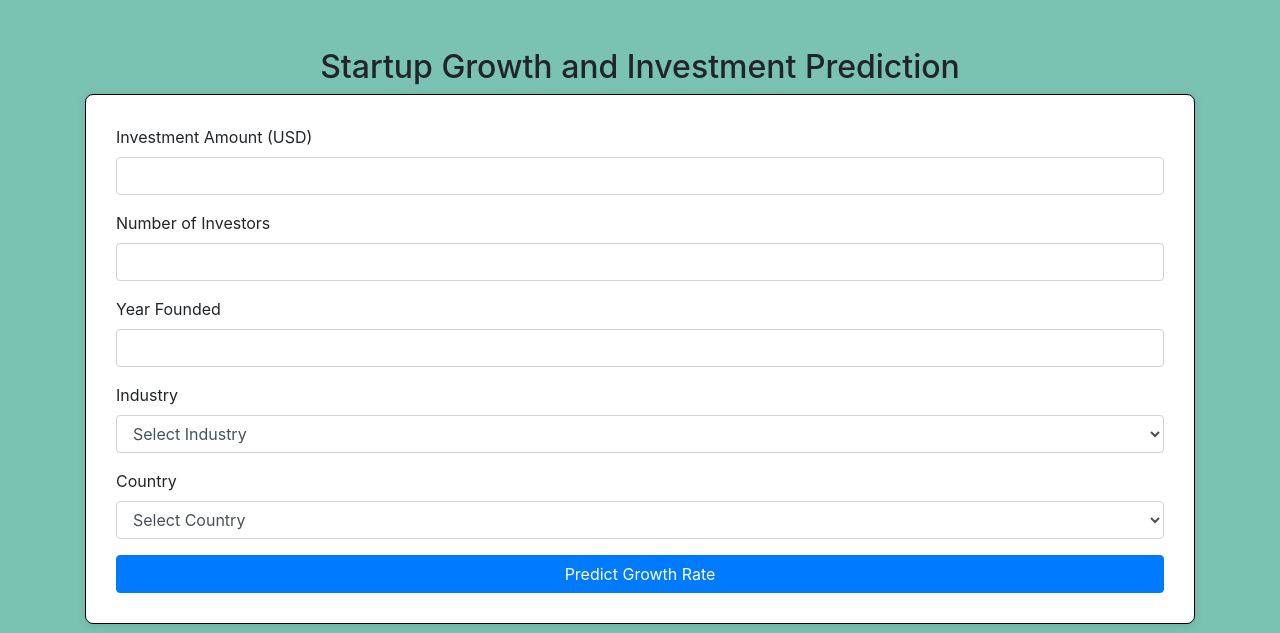
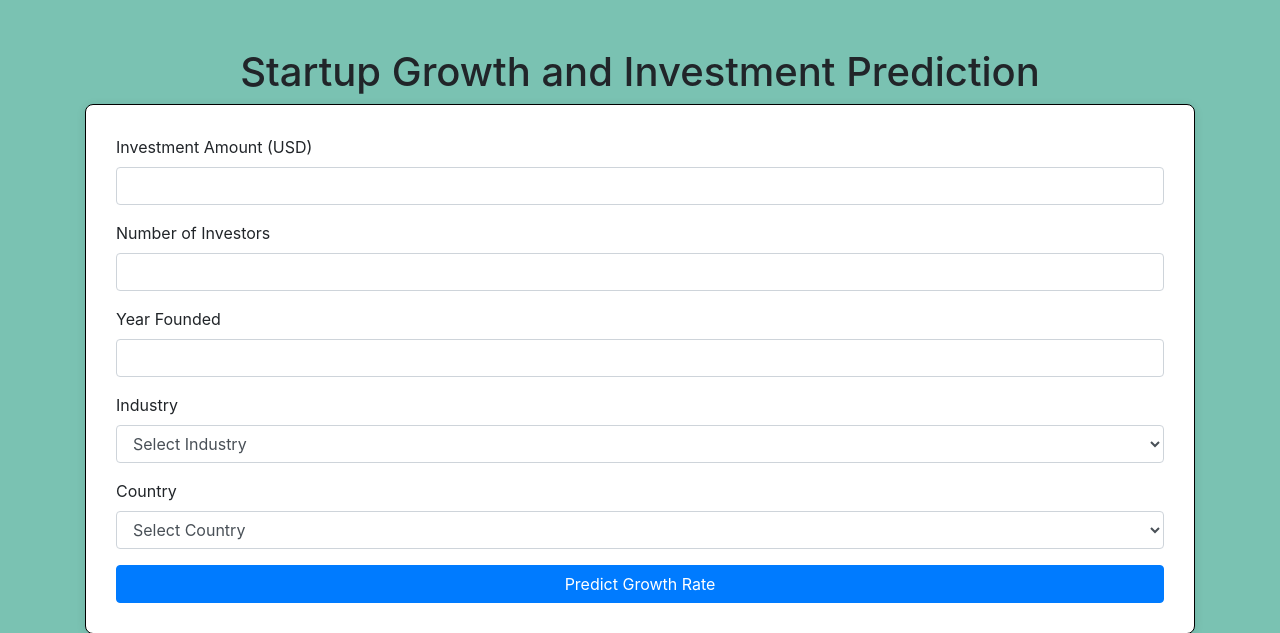
Before and after one commit to suryanshranjan20/startup_growth_prediction_django, a Django app: page / in a window 1280 px wide. Shown: the top 633 px of the page. Run offline with Django 5.2, Linux system fonts and the light colour scheme; some libraries are stand-ins or nearby versions.

```diff
--- a/prediction_app/templates/prediction_app/home.html
+++ b/prediction_app/templates/prediction_app/home.html
@@ -15,7 +15,7 @@
 </head>
 <body>
 <div class="container mt-5">
-    <h2 class="text-center">Startup Growth and Investment Prediction</h2>
+    <h1 class="text-center">Startup Growth and Investment Prediction</h1>
     <div class="form-container">
         <form method="POST" action="{% url 'home' %}">
             {% csrf_token %}
```
